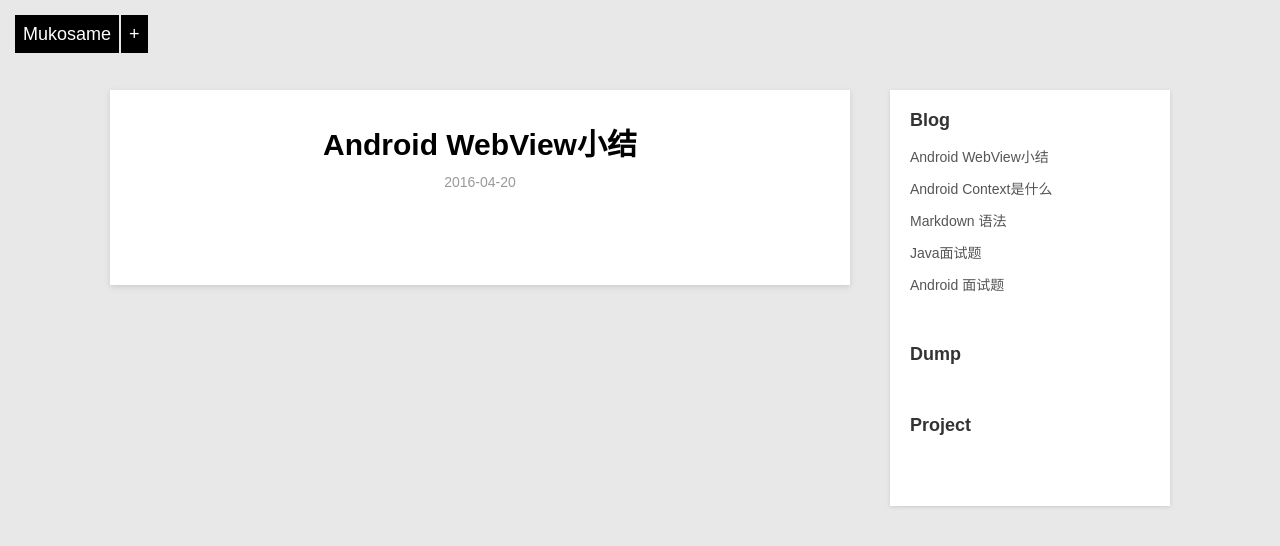
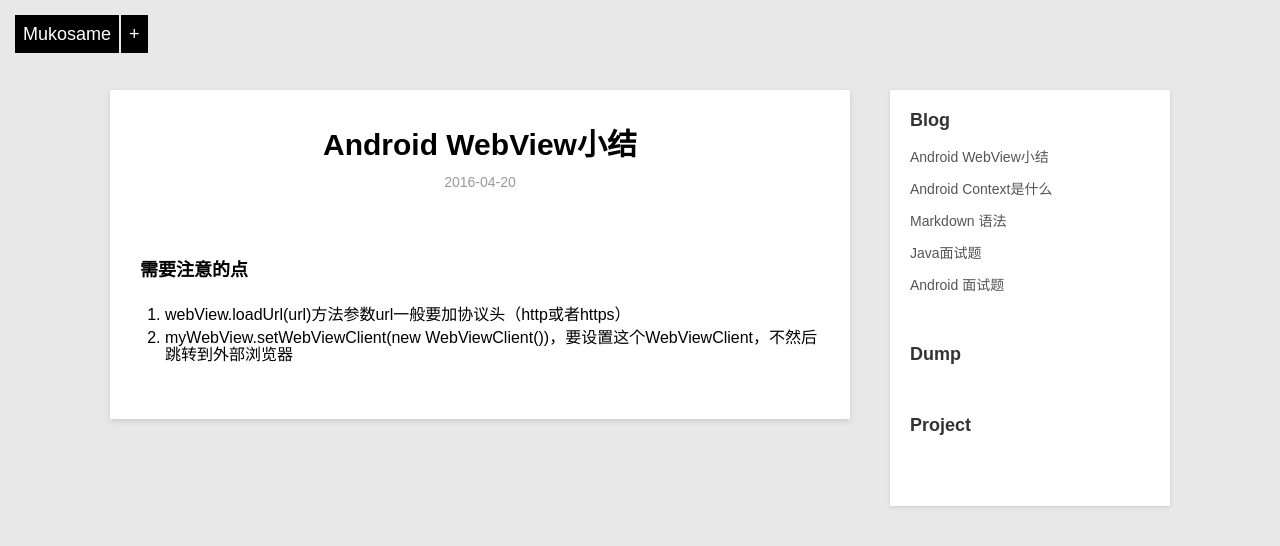
Before and after one commit to zuoqx/zuoqx.github.com, a Jekyll site: the page built from _posts/blog/2016-04-20-Android WebView小结.md, in a window 1280 px wide. Shown: the top 546 px of the page. Built offline with Jekyll 4.4.1, drawn with Linux system fonts in a browser that asks for light colours; comment, search, counter and statistics services are not loaded.

Commit message:
update file

```diff
--- a/_posts/blog/2016-04-20-Android WebView小结.md
+++ b/_posts/blog/2016-04-20-Android WebView小结.md
@@ -4,3 +4,8 @@ title: Android WebView小结
 description: Android WebView 注意事项
 category: blog
 ---
+
+
+### 需要注意的点
+1. webView.loadUrl(url)方法参数url一般要加协议头（http或者https）
+2. myWebView.setWebViewClient(new WebViewClient())，要设置这个WebViewClient，不然后跳转到外部浏览器
```
